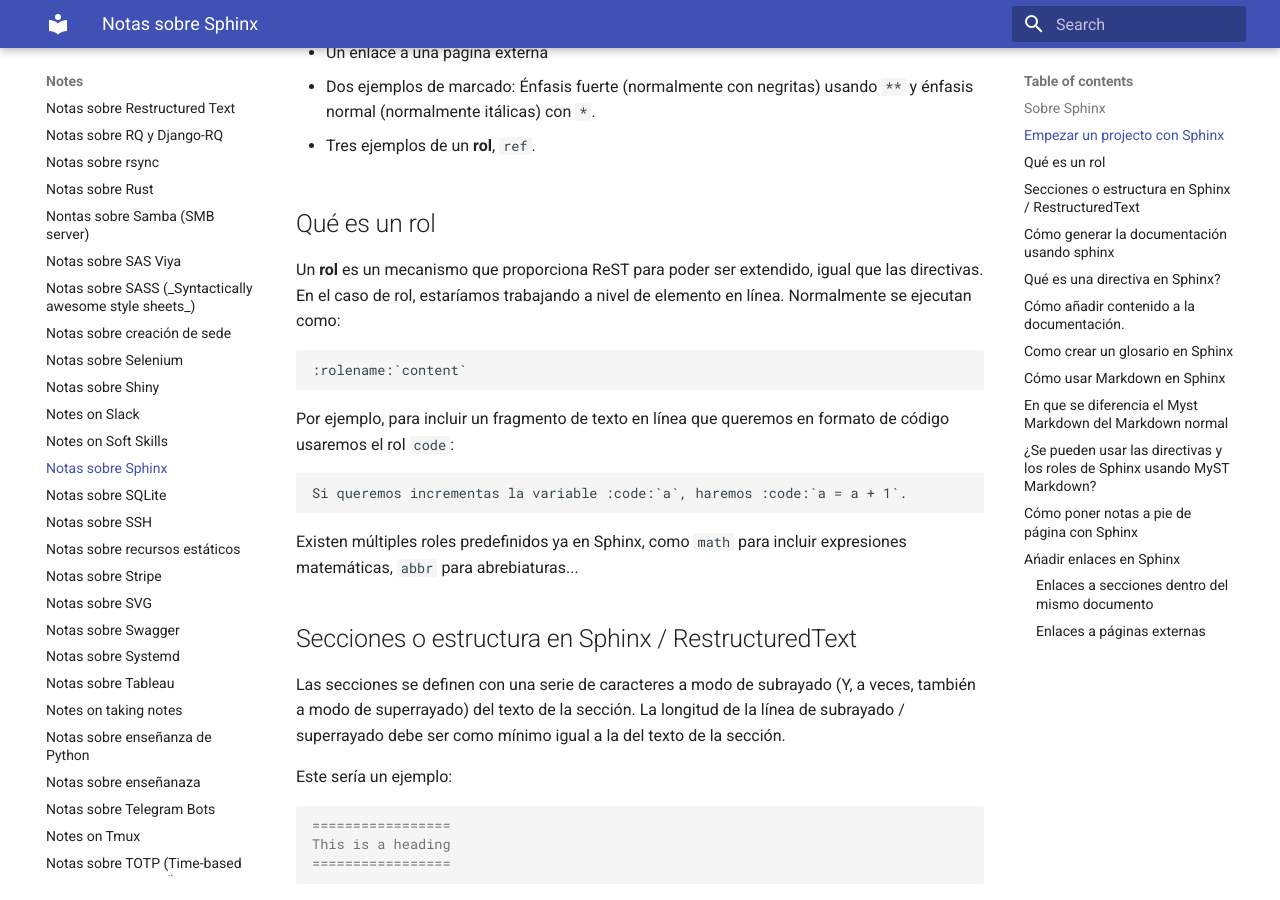
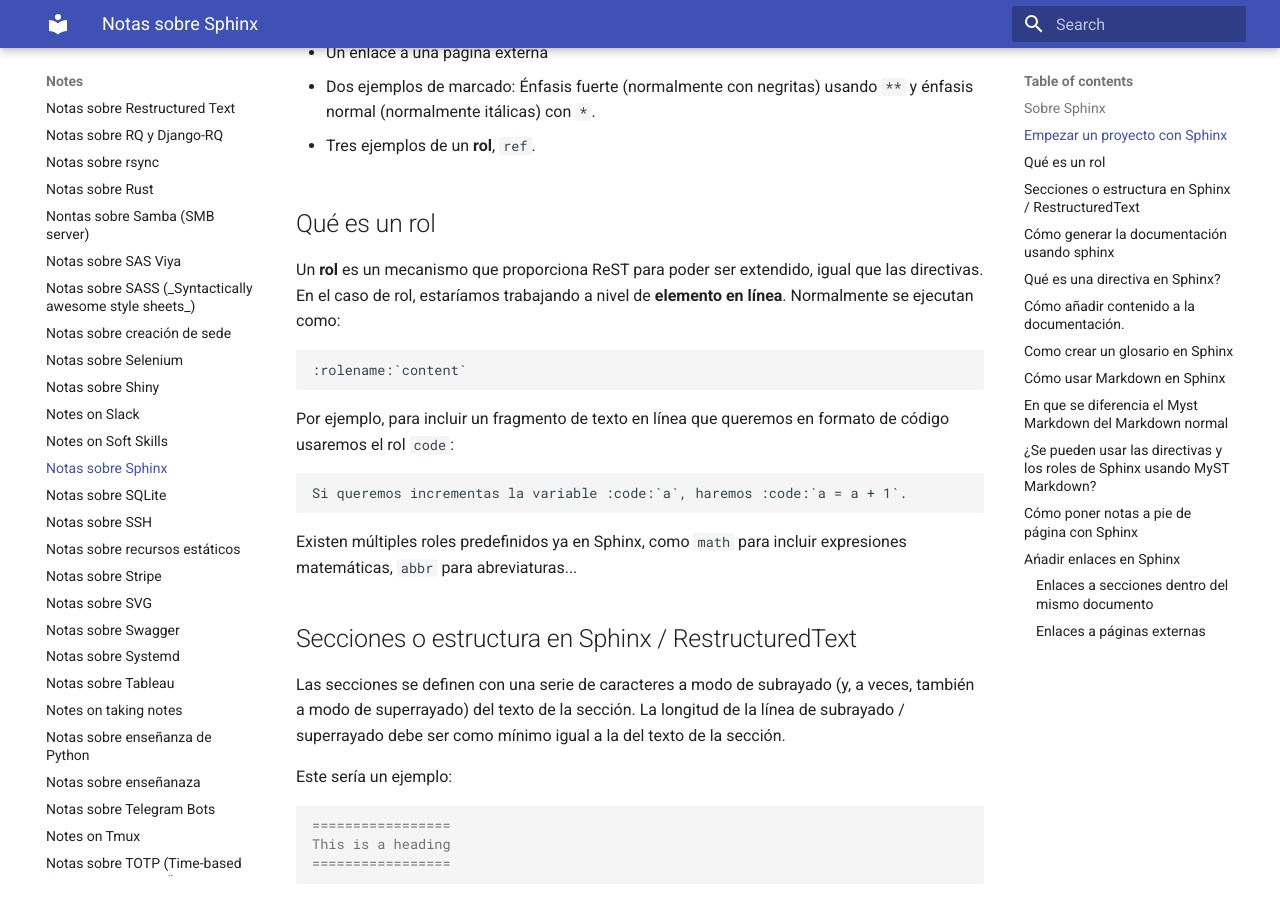
Before and after one commit to euribates/notes, an MkDocs documentation site: the page built from source/notes-on-sphinx.md, in a window 1280 px wide and 900 px high, scrolled down 3587 px. Built offline with MkDocs 1.6.1 and Material for MkDocs 9.7.7, drawn with Linux system fonts in a browser that asks for light colours; some of the changed text lies outside the part shown.

````diff
--- a/source/index.rst
+++ b/source/index.rst
@@ -45,7 +45,7 @@ documentation for details.
    notes-on-django-admin.md
    notes-on-django-crispy-forms.md
    notes-on-migrating-django.md
-   Docker](notes-on-docker.md)
+   notes-on-docker.md
    notes-on-docker-compose.md
    notes-on-documenting.md
 
@@ -88,6 +88,7 @@ documentation for details.
 
    notes-on-kafka.md
    notes-on-kivy.md
+   notes-on-kubernetes.md
 
    notes-on-learn-to-draw.md
    notes-on-linux.md
--- a/source/notes-on-sphinx.md
+++ b/source/notes-on-sphinx.md
@@ -41,7 +41,7 @@ superconjunto de Markdown--, usando una extensión (ver [nota
 correspondiente](#como-usar-markdown-en-sphinx)).
 
 
-## Empezar un projecto con Sphinx
+## Empezar un proyecto con Sphinx
 
 Conviene crear un entorno virtual para eso, con la herramienta que
 prefieras. Aquí vamos a usar `venv`, disponible en la librería estándar
@@ -195,8 +195,8 @@ Aquí podemos ver:
 ## Qué es un rol
 
 Un **rol** es un mecanismo que proporciona ReST para poder ser extendido, igual
-que las directivas. En el caso de rol, estaríamos trabajando a nivel de elemento
-en línea. Normalmente se ejecutan como:
+que las directivas. En el caso de rol, estaríamos trabajando a nivel de **elemento
+en línea**. Normalmente se ejecutan como:
 
 ```
 :rolename:`content`
@@ -210,12 +210,12 @@ Si queremos incrementas la variable :code:`a`, haremos :code:`a = a + 1`.
 ```
 
 Existen múltiples roles predefinidos ya en Sphinx, como `math` para incluir
-expresiones matemáticas, `abbr` para abrebiaturas...
+expresiones matemáticas, `abbr` para abreviaturas...
 
 
 ## Secciones o estructura en Sphinx / RestructuredText
 
-Las secciones se definen con una serie de caracteres a modo de subrayado (Y, a
+Las secciones se definen con una serie de caracteres a modo de subrayado (y, a
 veces, también a modo de superrayado) del texto de la sección. La longitud
 de la línea de subrayado / superrayado debe ser como mínimo igual a la del
 texto de la sección.
@@ -328,9 +329,8 @@ Las características principales de las directivas son:
 
 Como vemos, lo único realmente obligatorio es el nombre.
 
-El sistema incluye un conjunto de
-varias directivas predefinidas, y este conjunto puede ser ampliado con
-directivas de terceras partes.
+El sistema incluye un conjunto de varias directivas predefinidas, y este
+conjunto puede ser ampliado con directivas de terceras partes.
 
 
 ## Cómo añadir contenido a la documentación.
````
Also changed, not shown: other parts of source/notes-on-sphinx.md (+3 -2 lines), source/notes-on-gmail.md (+1 -1 lines), source/notes-on-google-flexible-environment.md (+1 -1 lines).
